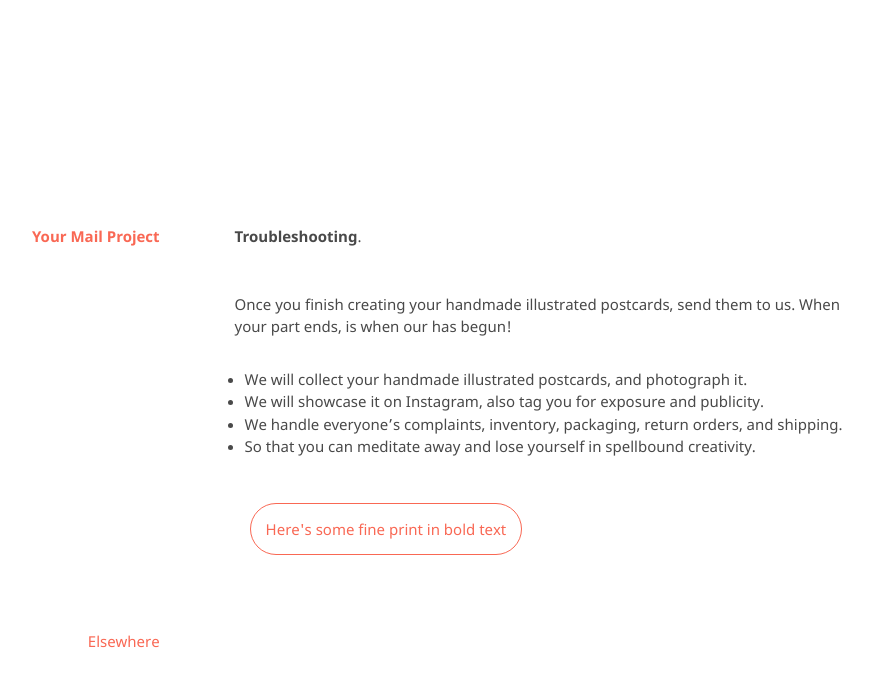
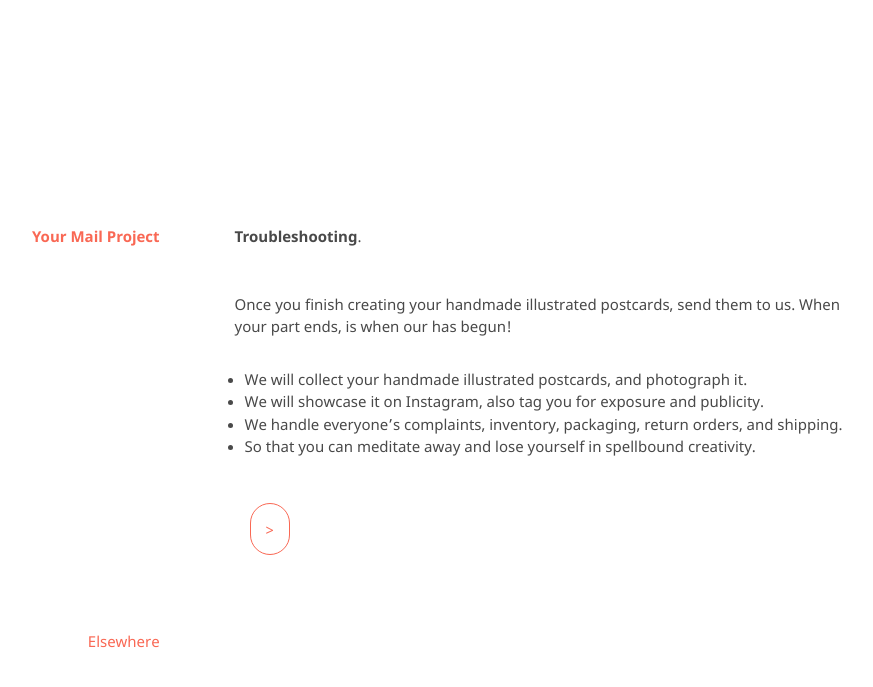
Before and after one commit to kvshvlin/yourmailproject, a Jekyll site: the page built from 8.md, in a window 1280 px wide. Shown: the top 687 px of the page, without its empty margins (193-1066 px from the left). Built offline with Jekyll 4.4.1, drawn with Linux system fonts in a browser that asks for light colours; our own code applies the rules of GitHub Pages for plain Markdown files.

Commit message:
Update 8.md

```diff
--- a/8.md
+++ b/8.md
@@ -9,7 +9,7 @@
 <div class="roadmap-spacer-1"></div>
 
 <p>
-<a class="btn" href="https://kvshvl.in/yourmailproject/9.html">Here's some fine print in bold text</a><br>
+<a class="btn" href="https://kvshvl.in/yourmailproject/9.html">></a><br>
 </p>
 
 <div class="roadmap-spacer-2"></div>
```
